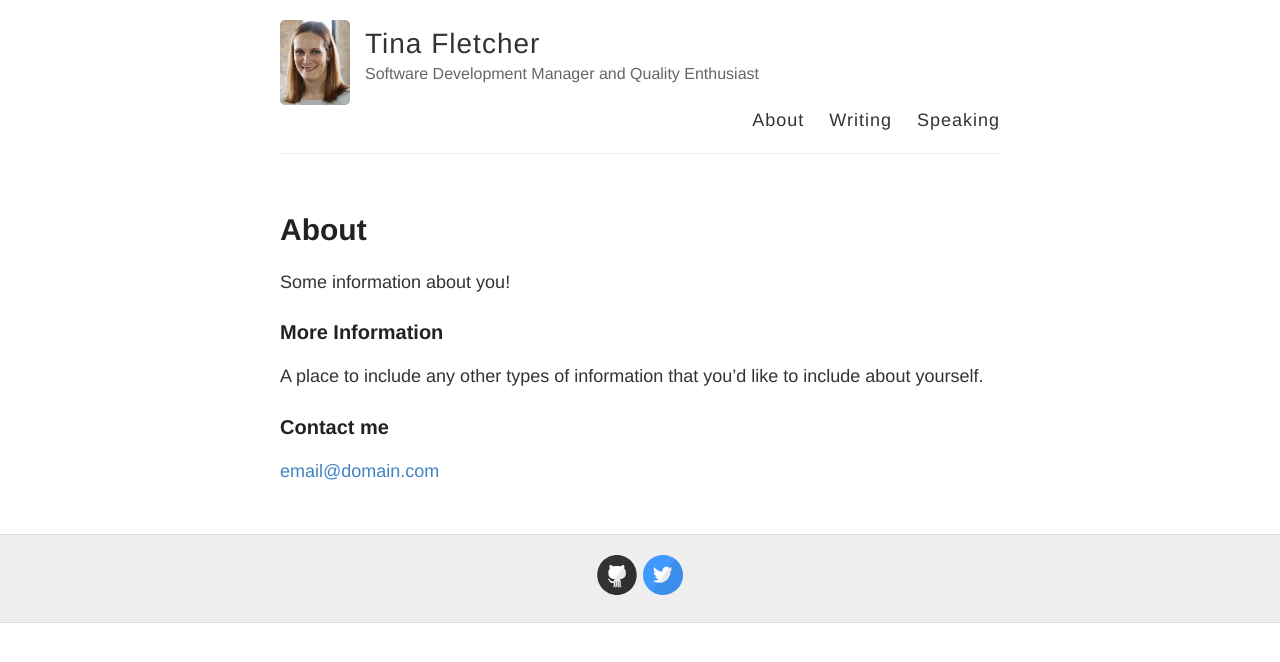
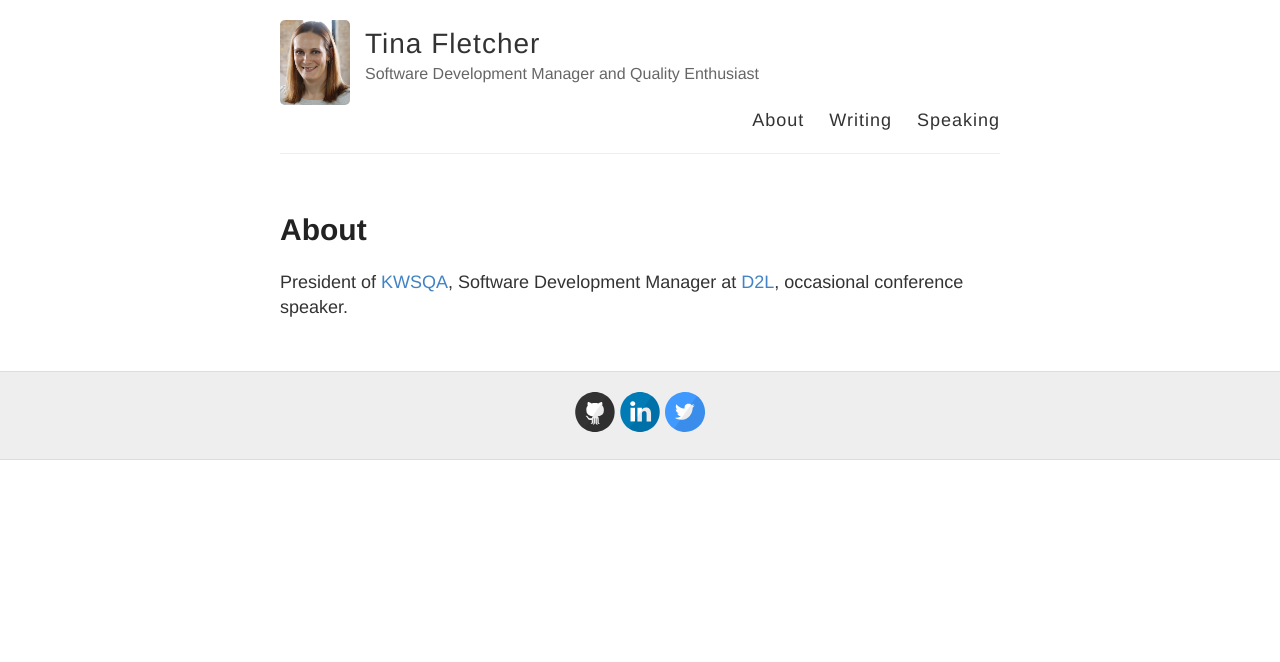
Before and after one commit to tinafletcher/tinafletcher.github.io, a Jekyll site: the page built from about.md, in a window 1280 px wide. Shown: the top 662 px of the page. Built offline with Jekyll 4.4.1, drawn with Linux system fonts in a browser that asks for light colours.

Commit message:
Updates to About page

```diff
--- a/_config.yml
+++ b/_config.yml
@@ -25,7 +25,7 @@ footer-links:
   flickr:
   github: tinafletcher
   instagram:
-  linkedin:
+  linkedin: tina-fletcher-5b99a21
   pinterest:
   rss: # just type anything here for a working RSS icon
   twitter: fletchertinam
--- a/about.md
+++ b/about.md
@@ -4,12 +4,6 @@ title: About
 permalink: /about/
 ---
 
-Some information about you!
 
-### More Information
 
-A place to include any other types of information that you'd like to include about yourself.
-
-### Contact me
-
-[email@domain.com](mailto:email@domain.com)
+President of [KWSQA](https://www.kwsqa.org), Software Development Manager at [D2L](https://www.d2l.com), occasional conference speaker.
```
